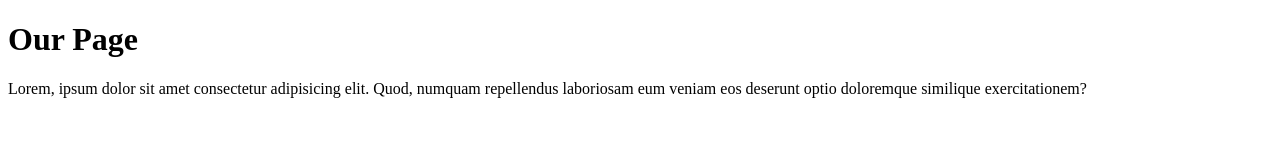
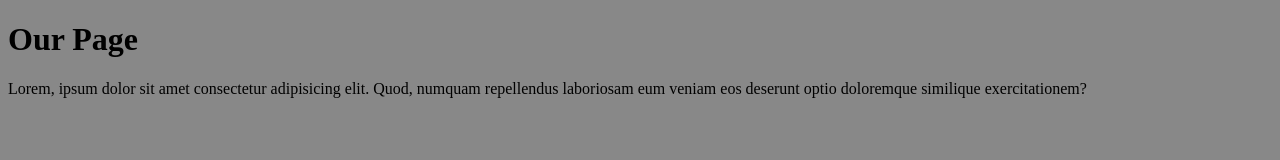
Before and after one commit to allan45266/Tutorial2, a plain HTML site: page index.html in a window 1280 px wide. Drawn offline with Linux system fonts and the light colour scheme.

Commit message:
Changes on css file

```diff
--- a/index.css
+++ b/index.css
@@ -0,0 +1,3 @@
+body{
+    background-color:#888;
+}
--- a/index.html
+++ b/index.html
@@ -6,6 +6,7 @@
         </title>
         <meta charset="utf-8">
         <meta name="viewport" content="width=device-width,initial-scale=1.0">
+        <link rel="stylesheet" type="text/css" href="index.css" >
     </head>
     <body>
       <main>
```
Also changed, not shown: 1 other file.
